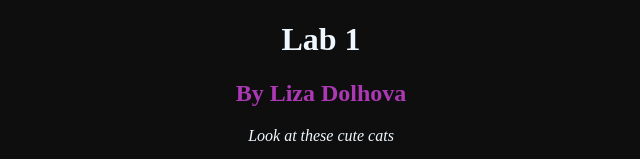
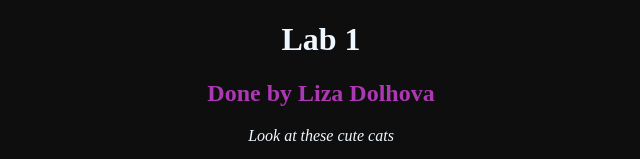
Before and after one commit to lizzochek/mzuiit-labs, a plain HTML site: page app/index.html in a window 1280 px wide. Shown: the top 159 px of the page, without its empty margins (319-959 px from the left). Drawn offline with Linux system fonts and the light colour scheme.

Commit message:
Lab 1 - test changes

```diff
--- a/app/index.html
+++ b/app/index.html
@@ -8,7 +8,7 @@
   </head>
   <body>
     <h1>Lab 1</h1>
-    <h2>By Liza Dolhova</h2>
+    <h2>Done by Liza Dolhova</h2>
     <p>Look at these cute cats</p>
     <img src="https://images.ctfassets.net/ub3bwfd53mwy/5zi8myLobtihb1cWl3tj8L/45a40e66765f26beddf7eeee29f74723/6_Image.jpg?w=750" />
   </body>
```
